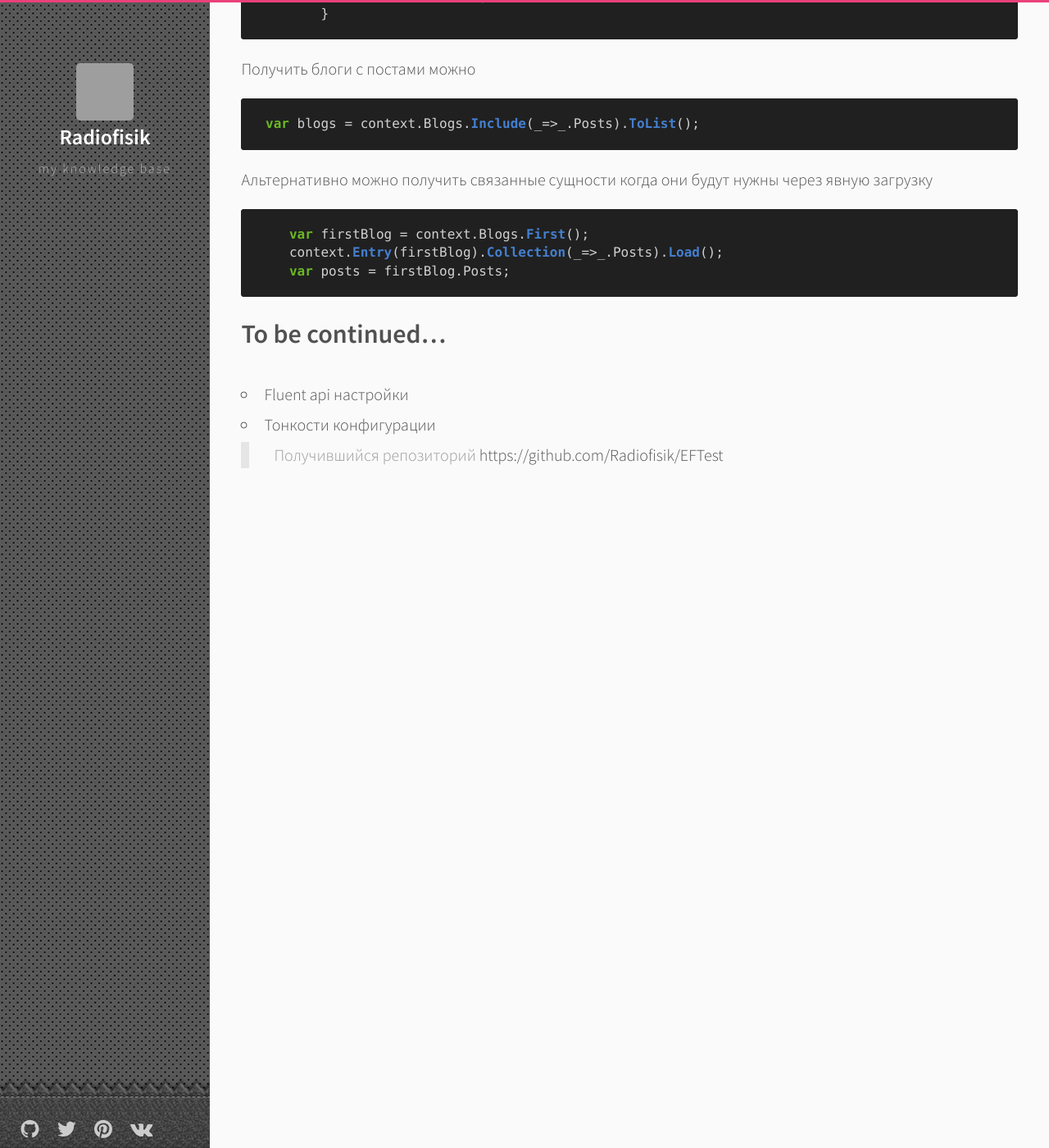
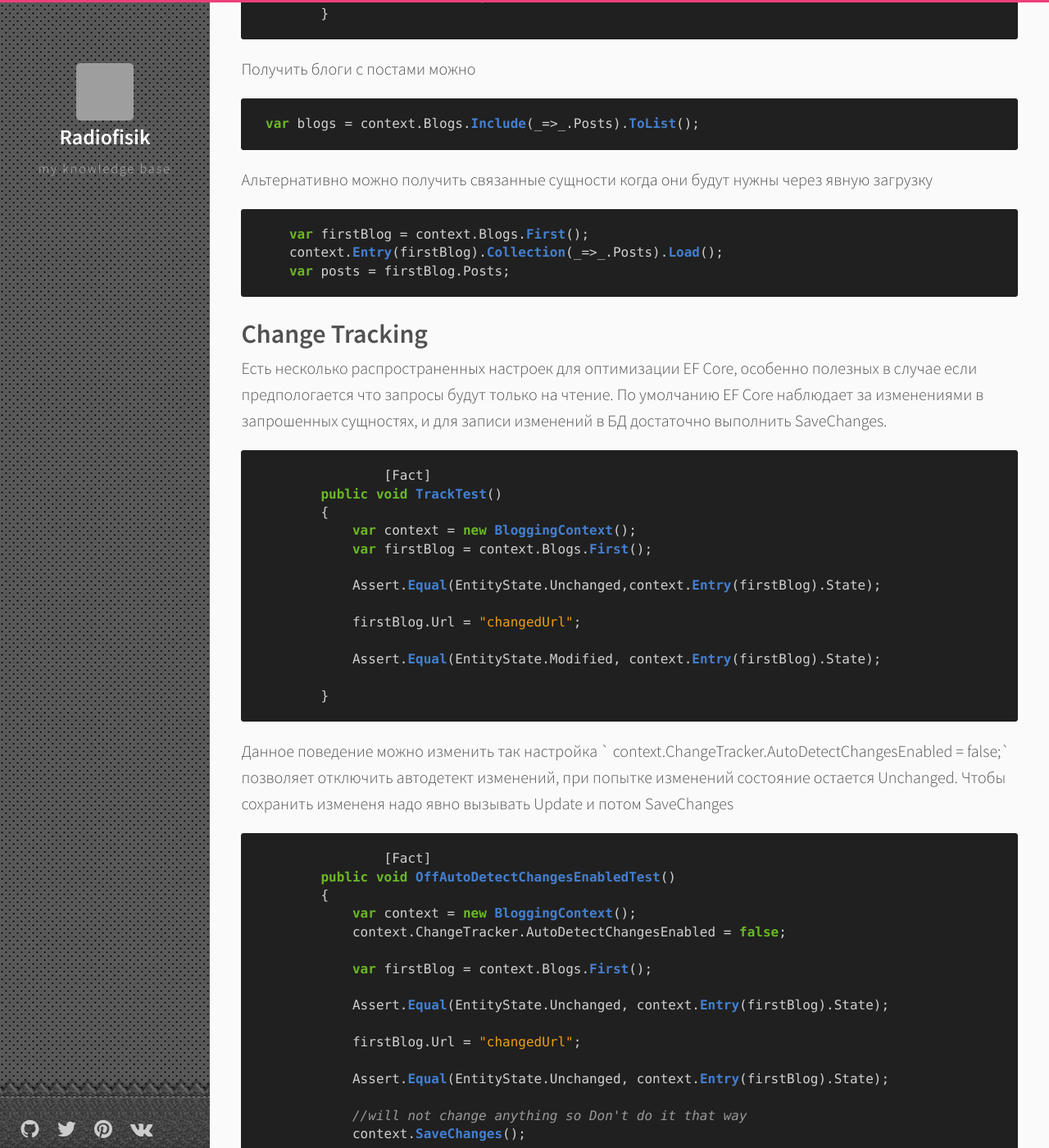
Before and after one commit to Radiofisik/radiofisik.github.io, a Jekyll site: the page built from _posts/ef/2019-05-10-ef.md, in a window 1280 px wide and 1400 px high, scrolled down 3678 px. Shown: the whole window at 82% size. Built offline with Jekyll 4.4.1, drawn with Linux system fonts in a browser that asks for light colours; comment, search, counter and statistics services are not loaded; some of the changed text lies outside the part shown; grey boxes are pictures that could not be loaded.

Commit message:
ef core change tracking

````diff
--- a/_posts/ef/2019-05-10-ef.md
+++ b/_posts/ef/2019-05-10-ef.md
@@ -127,7 +127,7 @@ Done.
                 Url = "https://radiofisik.ru/", Posts = new List<Post>()
                 {
                     new Post() {Title = "About this blog", Content = "Github pages is great"},
-                    new Post() {Title = "EF", Content = "ef content"}
+                    new Post() {Title = "EF", Content = "ef content"}S
                 }
             };
 
@@ -152,13 +152,81 @@ Done.
     var posts = firstBlog.Posts;
 ```
 
+## Change Tracking
+
+Есть несколько распространенных настроек для оптимизации EF Core, особенно полезных в случае если предпологается что запросы будут только на чтение. По умолчанию EF Core наблюдает за изменениями в запрошенных сущностях, и для записи изменений в БД достаточно выполнить SaveChanges.
+
+```c#
+ 		[Fact]
+        public void TrackTest()
+        {
+            var context = new BloggingContext();
+            var firstBlog = context.Blogs.First();
+
+            Assert.Equal(EntityState.Unchanged,context.Entry(firstBlog).State);
+
+            firstBlog.Url = "changedUrl";
+
+            Assert.Equal(EntityState.Modified, context.Entry(firstBlog).State);
+
+        }
+```
 
 
 
+ Данное поведение можно изменить так настройка ` context.ChangeTracker.AutoDetectChangesEnabled = false;` позволяет отключить автодетект изменений, при попытке изменений состояние остается Unchanged. Чтобы сохранить измененя надо явно вызывать Update и потом SaveChanges
 
-## To be continued...
+```c#
+		[Fact]
+        public void OffAutoDetectChangesEnabledTest()
+        {
+            var context = new BloggingContext();
+            context.ChangeTracker.AutoDetectChangesEnabled = false;
 
-- Fluent api настройки
-- Тонкости конфигурации
+            var firstBlog = context.Blogs.First();
+
+            Assert.Equal(EntityState.Unchanged, context.Entry(firstBlog).State);
+
+            firstBlog.Url = "changedUrl";
+
+            Assert.Equal(EntityState.Unchanged, context.Entry(firstBlog).State);
+
+            //will not change anything so Don't do it that way
+            context.SaveChanges();
+
+            Assert.Equal(EntityState.Unchanged, context.Entry(firstBlog).State);
+
+            context.Blogs.Update(firstBlog);
+
+            Assert.Equal(EntityState.Modified, context.Entry(firstBlog).State);
+
+            //will save changes
+            context.SaveChanges();
+        }
+```
+
+Следующая настройка оптимизации   `context.ChangeTracker.QueryTrackingBehavior = QueryTrackingBehavior.NoTracking;` при ее применении после запроса получаем сущность со статусом Detached что значит что EF вообще не в курсе о ее существовании, как будто мы создали ее через new.
+
+```c#
+		[Fact]
+        public void OffTrackTest()
+        {
+            var context = new BloggingContext();
+            context.ChangeTracker.QueryTrackingBehavior = QueryTrackingBehavior.NoTracking;
+
+            var firstBlog = context.Blogs.First();
+
+            Assert.Equal(EntityState.Detached, context.Entry(firstBlog).State);
+
+            firstBlog.Url = "changedUrl";
+
+            context.Blogs.Update(firstBlog);
+
+            Assert.Equal(EntityState.Modified, context.Entry(firstBlog).State);
+
+            //will save changes
+            context.SaveChanges();
+        }
+```
 
 > Получившийся репозиторий <https://github.com/Radiofisik/EFTest>
````
